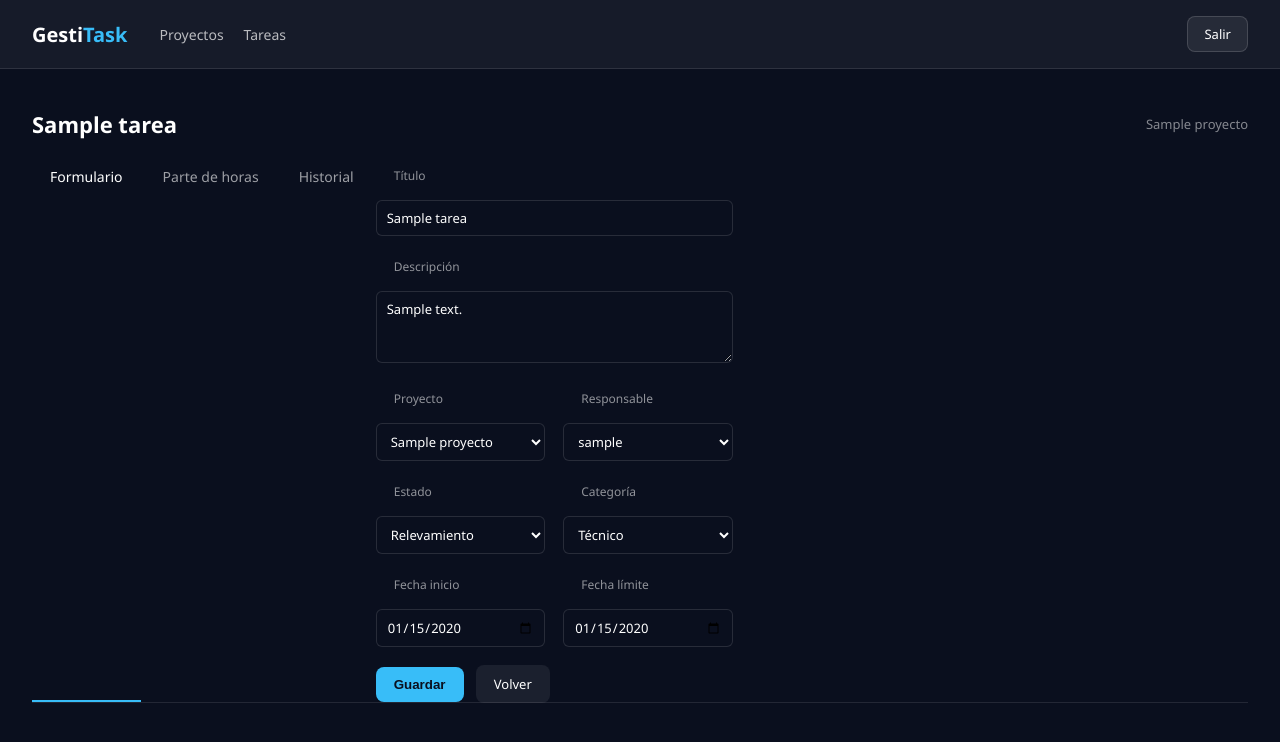
After one commit to pauortec/gestiondetareas, a Django app: page /tareas/1/ in a window 1280 px wide. The commit adds this page. Shown: the top 742 px of the page. Run offline with Django 5.2, Linux system fonts and the light colour scheme; a user stored in the database is signed in; tables that the repository leaves empty hold one stand-in row (values such as "Sample post").

Commit message:
feat: formulario de tarea con pestana parte de horas y chatter de historial

```diff
--- a/app/tareas/admin.py
+++ b/app/tareas/admin.py
@@ -1,7 +1,8 @@
 from django.contrib import admin
-from .models import Proyecto, Tarea, ParteHoras, Notificacion
+from .models import Proyecto, Tarea, ParteHoras, Notificacion, HistorialTarea
 
 admin.site.register(Proyecto)
 admin.site.register(Tarea)
 admin.site.register(ParteHoras)
 admin.site.register(Notificacion)
+admin.site.register(HistorialTarea)
--- /dev/null
+++ b/app/tareas/forms.py
@@ -0,0 +1,25 @@
+from django import forms
+from django.forms import inlineformset_factory
+
+from .models import Tarea, ParteHoras
+
+
+class TareaForm(forms.ModelForm):
+    class Meta:
+        model = Tarea
+        fields = ['titulo', 'descripcion', 'proyecto', 'estado', 'categoria',
+                  'responsable', 'fecha_inicio', 'fecha_limite']
+        widgets = {
+            'descripcion': forms.Textarea(attrs={'rows': 3}),
+            'fecha_inicio': forms.DateInput(attrs={'type': 'date'}),
+            'fecha_limite': forms.DateInput(attrs={'type': 'date'}),
+        }
+
+
+# Inline formset para que la pestana Parte de horas edite varias lineas a la vez
+PartesHorasFormSet = inlineformset_factory(
+    Tarea, ParteHoras,
+    fields=['fecha', 'descripcion', 'horas', 'categoria'],
+    widgets={'fecha': forms.DateInput(attrs={'type': 'date'})},
+    extra=1, can_delete=True,
+)
--- a/app/tareas/models.py
+++ b/app/tareas/models.py
@@ -51,6 +51,24 @@ class Tarea(models.Model):
     def __str__(self):
         return self.titulo
 
+    # Extiende save para registrar cambios de estado y de responsable en el historial
+    def save(self, *args, **kwargs):
+        eventos = []
+        if self.pk:
+            try:
+                anterior = Tarea.objects.get(pk=self.pk)
+                if anterior.estado != self.estado:
+                    eventos.append(f"Estado: {anterior.get_estado_display()} -> {self.get_estado_display()}")
+                if anterior.responsable_id != self.responsable_id:
+                    a = anterior.responsable.username if anterior.responsable else '(sin asignar)'
+                    n = self.responsable.username if self.responsable else '(sin asignar)'
+                    eventos.append(f"Responsable: {a} -> {n}")
+            except Tarea.DoesNotExist:
+                pass
+        super().save(*args, **kwargs)
+        for evento in eventos:
+            HistorialTarea.objects.create(tarea=self, evento=evento)
+
 
 class ParteHoras(models.Model):
     tarea = models.ForeignKey(Tarea, on_delete=models.CASCADE, related_name='partes_horas')
@@ -68,6 +86,18 @@ class ParteHoras(models.Model):
         return f"{self.tarea} - {self.horas}h"
 
 
+class HistorialTarea(models.Model):
+    tarea = models.ForeignKey(Tarea, on_delete=models.CASCADE, related_name='historial')
+    evento = models.CharField(max_length=200)
+    creado_en = models.DateTimeField(auto_now_add=True)
+
+    class Meta:
+        ordering = ['-creado_en']
+
+    def __str__(self):
+        return f"{self.tarea}: {self.evento}"
+
+
 class Notificacion(models.Model):
     usuario = models.ForeignKey(User, on_delete=models.CASCADE, related_name='notificaciones')
     mensaje = models.TextField()
--- a/app/tareas/urls.py
+++ b/app/tareas/urls.py
@@ -10,6 +10,8 @@ urlpatterns = [
     path('proyectos/kanban/', views.kanban_proyectos, name='kanban_proyectos'),
     path('proyectos/<int:pk>/compartir/', views.compartir_proyecto, name='compartir_proyecto'),
     path('tareas/', views.lista_tareas, name='lista_tareas'),
+    path('tareas/kanban/', views.kanban_tareas, name='kanban_tareas'),
     path('tareas/mover/', views.mover_tarea, name='mover_tarea'),
+    path('tareas/<int:pk>/', views.detalle_tarea, name='detalle_tarea'),
     path('tareas/<int:pk>/asignar/', views.asignar_tarea, name='asignar_tarea'),
 ]
--- a/app/tareas/views.py
+++ b/app/tareas/views.py
@@ -15,6 +15,7 @@ from django.contrib.auth.models import User
 
 from .accesos import proyectos_de, tareas_de, puede_ver_tarea, puede_ver_proyecto
 from .models import Tarea, Proyecto, ESTADOS, CATEGORIAS
+from .forms import TareaForm, PartesHorasFormSet
 
 # Codigos de estado validos
 ESTADOS_VALIDOS = {codigo for codigo, _ in ESTADOS}
@@ -157,6 +158,32 @@ def kanban_tareas(request):
     })
 
 
+# Detalle de la tarea: formulario principal + pestana Parte de horas + chatter de historial
+@login_required
+def detalle_tarea(request, pk):
+    tarea = get_object_or_404(Tarea, pk=pk)
+    if not puede_ver_tarea(request.user, tarea):
+        return redirect('lista_tareas')
+
+    if request.method == 'POST':
+        form = TareaForm(request.POST, instance=tarea)
+        formset = PartesHorasFormSet(request.POST, instance=tarea)
+        if form.is_valid() and formset.is_valid():
+            form.save()
+            formset.save()
+            return redirect('detalle_tarea', pk=tarea.pk)
+    else:
+        form = TareaForm(instance=tarea)
+        formset = PartesHorasFormSet(instance=tarea)
+
+    return render(request, 'tareas/detalle.html', {
+        'tarea': tarea,
+        'form': form,
+        'formset': formset,
+        'historial': tarea.historial.all()[:50],
+    })
+
+
 # Cualquiera con acceso puede reasignar la tarea a otro usuario del sistema
 @login_required
 def asignar_tarea(request, pk):
--- a/app/templates/proyectos/kanban.html
+++ b/app/templates/proyectos/kanban.html
@@ -83,7 +83,7 @@
         </div>
         {% for t in col.tareas %}
         <div class="card" data-tarea="{{ t.pk }}">
-            <div class="titulo">{{ t.titulo }}</div>
+            <div class="titulo"><a href="{% url 'detalle_tarea' t.pk %}" style="color:#fff; text-decoration:none;">{{ t.titulo }}</a></div>
             <div class="meta">{{ t.proyecto.nombre }}{% if t.responsable %} · {{ t.responsable.username }}{% endif %}</div>
             {% if t.fecha_limite %}<div class="meta">Vence: {{ t.fecha_limite|date:"d/m/Y" }}</div>{% endif %}
             <span class="tag">{{ t.get_categoria_display }}</span>
--- /dev/null
+++ b/app/templates/tareas/detalle.html
@@ -0,0 +1,98 @@
+{% extends 'base.html' %}
+{% block title %}{{ tarea.titulo }}{% endblock %}
+
+{% block estilos %}
+.tabs { display: flex; gap: 4px; border-bottom: 1px solid rgba(255,255,255,0.1); margin: 18px 0 16px; }
+.tabs label { padding: 10px 18px; cursor: pointer; font-size: 14px; color: rgba(255,255,255,0.6); border-bottom: 2px solid transparent; }
+.tabs input[type=radio] { display: none; }
+.tabs input[type=radio]:checked + label { color: #fff; border-bottom-color: #38bdf8; }
+.panel { display: none; }
+#t1:checked ~ #panel-form, #t2:checked ~ #panel-horas, #t3:checked ~ #panel-historial { display: block; }
+.form-grid { display: grid; grid-template-columns: 1fr 1fr; gap: 12px 18px; max-width: 800px; }
+.form-grid .full { grid-column: 1 / -1; }
+.form-grid label { display: block; font-size: 12px; color: rgba(255,255,255,0.55); margin-bottom: 4px; }
+.form-grid input, .form-grid select, .form-grid textarea { width: 100%; padding: 8px 10px; background: #0a0f1e; color: #fff; border: 1px solid rgba(255,255,255,0.12); border-radius: 6px; font-size: 13px; font-family: inherit; }
+.btn { padding: 10px 18px; background: #38bdf8; color: #0a0f1e; border: 0; border-radius: 8px; cursor: pointer; font-weight: 600; }
+.btn-cancel { background: rgba(255,255,255,0.07); color: #fff; margin-left: 8px; text-decoration: none; padding: 10px 18px; border-radius: 8px; font-size: 13px; }
+.tabla-horas { width: 100%; border-collapse: collapse; margin-top: 8px; }
+.tabla-horas th, .tabla-horas td { padding: 8px; border-bottom: 1px solid rgba(255,255,255,0.06); text-align: left; font-size: 13px; }
+.tabla-horas th { color: rgba(255,255,255,0.5); font-weight: 600; }
+.tabla-horas input, .tabla-horas select { width: 100%; padding: 6px 8px; background: #0a0f1e; color: #fff; border: 1px solid rgba(255,255,255,0.12); border-radius: 4px; font-size: 12px; }
+.historial-item { padding: 10px 0; border-bottom: 1px solid rgba(255,255,255,0.05); font-size: 13px; }
+.historial-item .fecha { color: rgba(255,255,255,0.4); font-size: 11px; margin-left: 8px; }
+{% endblock %}
+
+{% block contenido %}
+<div style="display:flex; justify-content:space-between; align-items:center;">
+    <h2 style="margin:0;">{{ tarea.titulo }}</h2>
+    <span style="color:rgba(255,255,255,0.5); font-size:13px;">{{ tarea.proyecto.nombre }}</span>
+</div>
+
+<form method="post">
+    {% csrf_token %}
+    <div class="tabs">
+        <input type="radio" name="tab" id="t1" checked>
+        <label for="t1">Formulario</label>
+        <input type="radio" name="tab" id="t2">
+        <label for="t2">Parte de horas</label>
+        <input type="radio" name="tab" id="t3">
+        <label for="t3">Historial</label>
+
+        <div id="panel-form" class="panel">
+            <div class="form-grid">
+                <div class="full">
+                    <label>Título</label>{{ form.titulo }}
+                </div>
+                <div class="full">
+                    <label>Descripción</label>{{ form.descripcion }}
+                </div>
+                <div><label>Proyecto</label>{{ form.proyecto }}</div>
+                <div><label>Responsable</label>{{ form.responsable }}</div>
+                <div><label>Estado</label>{{ form.estado }}</div>
+                <div><label>Categoría</label>{{ form.categoria }}</div>
+                <div><label>Fecha inicio</label>{{ form.fecha_inicio }}</div>
+                <div><label>Fecha límite</label>{{ form.fecha_limite }}</div>
+            </div>
+            <div style="margin-top:20px;">
+                <button type="submit" class="btn">Guardar</button>
+                <a class="btn-cancel" href="{% url 'lista_tareas' %}">Volver</a>
+            </div>
+        </div>
+
+        <div id="panel-horas" class="panel">
+            {{ formset.management_form }}
+            <table class="tabla-horas">
+                <thead>
+                    <tr><th>Fecha</th><th>Descripción</th><th>Horas</th><th>Categoría</th><th>Borrar</th></tr>
+                </thead>
+                <tbody>
+                    {% for f in formset %}
+                    <tr>
+                        {% for hidden in f.hidden_fields %}{{ hidden }}{% endfor %}
+                        <td>{{ f.fecha }}</td>
+                        <td>{{ f.descripcion }}</td>
+                        <td>{{ f.horas }}</td>
+                        <td>{{ f.categoria }}</td>
+                        <td>{{ f.DELETE }}</td>
+                    </tr>
+                    {% endfor %}
+                </tbody>
+            </table>
+            <div style="margin-top:16px;">
+                <button type="submit" class="btn">Guardar</button>
+                <span style="color:rgba(255,255,255,0.4); font-size:12px; margin-left:10px;">Marcá "Borrar" para quitar una línea.</span>
+            </div>
+        </div>
+
+        <div id="panel-historial" class="panel">
+            {% for h in historial %}
+            <div class="historial-item">
+                {{ h.evento }}<span class="fecha">{{ h.creado_en|date:"d/m/Y H:i" }}</span>
+            </div>
+            {% empty %}
+            <div class="vacio">Sin cambios registrados.</div>
+            {% endfor %}
+        </div>
+    </div>
+</form>
+{% endblock %}
```
Also changed, not shown: app/templates/tareas/lista.html (+5 -2 lines), app/tareas/migrations/0003_historialtarea.py (added).
